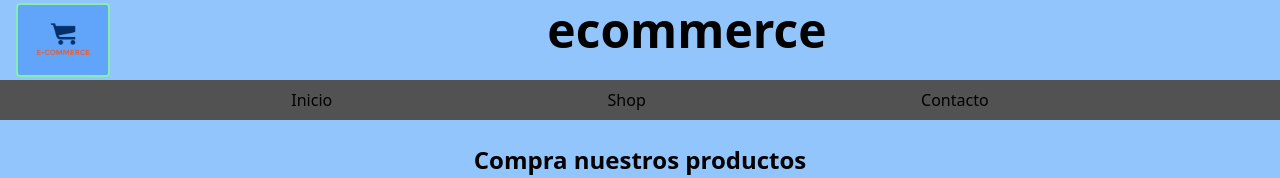
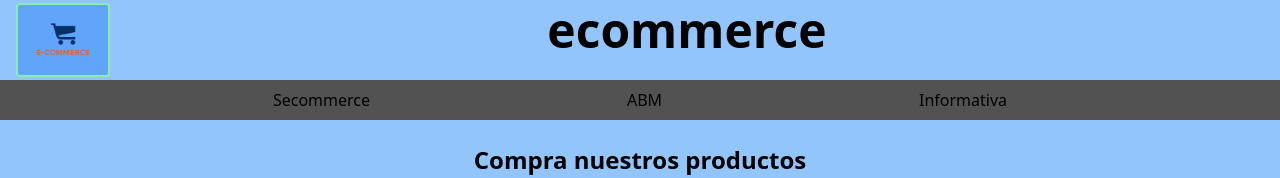
Before and after one commit to MagicPanch/Web-Generator, a Next.js app in the folder webs/base/base/: page / in a window 1280 px wide. Shown: the top 178 px of the page. Built offline with nearby package versions, Linux system fonts and the light colour scheme.

Commit message:
navBar funciona

```diff
--- a/webs/base/base/components/NavBar.tsx
+++ b/webs/base/base/components/NavBar.tsx
@@ -3,18 +3,25 @@ import React from "react";
 import Link from "next/link";
 import { NAVIGATION_LINKS } from "../constants/navbar";
 
-const NavBar = () => {
+const NavBar = ({ nombre,addMensaje }) => {
+  const enviarMensaje= () => {
+    addMensaje("childMensaje")
+  }
+
   return (
     <div className="bg-neutral-600 flex items-center justify-between h-10 px-4">
       <nav className="flex flex-grow justify-evenly">
-        {NAVIGATION_LINKS &&
+        {/* {NAVIGATION_LINKS &&
           NAVIGATION_LINKS.map((item, i) => (
             <Link href={item.href} key={i}>
               {item.label}
             </Link>
-          ))}
-      </nav>
+          ))}*/}
 
+          <button onClick = {() => addMensaje("SectionEcommerce")}>Secommerce</button>
+          <button onClick = {() => addMensaje("SectionABM")}>ABM</button>
+          <button onClick = {() => addMensaje("SectionInformativa")}>Informativa</button>
+        </nav>
     </div>
   );
 };
--- a/webs/base/base/components/SectionABM.tsx
+++ b/webs/base/base/components/SectionABM.tsx
@@ -5,10 +5,10 @@ const SectionABM = () => {
     <section>
       <div className="max-w-screen bg-blue-300 p-4 h-full px-4">
        <h1>
-        titulo
+        soy ABM
        </h1>
        <p>
-        texto
+        aca opciones para agregar parametros
        </p>
       </div>
     </section>
--- a/webs/base/base/src/app/layout.tsx
+++ b/webs/base/base/src/app/layout.tsx
@@ -19,7 +19,7 @@ export default function RootLayout({
     <html lang="en">
       <body>
         <Header />
-        <NavBar />
+        {/*<NavBar />*/}
         <main>{children}</main>
         <Footer />
       </body>
--- a/webs/base/base/src/app/page.tsx
+++ b/webs/base/base/src/app/page.tsx
@@ -1,14 +1,35 @@
+"use client";
 import Image from "next/image";
-import { SearchBar, SectionECommerce, } from "../../components";
+import { NavBar, SearchBar, SectionECommerce, } from "../../components";
 import SectionABM from "../../components/SectionABM";
+import { useState } from "react";
+import SectionInformativa from "../../components/SectionInformativa";
+
+// Mapea los nombres de los componentes a los componentes reales
+const componentMap = {
+  SectionECommerce: SectionECommerce,
+  SectionInformativa: SectionInformativa,
+  SectionABM: SectionABM,
+  // Agrega más componentes aquí según sea necesario
+};
 
 export default function Home() {
-  const SelectedComponent = SectionECommerce  //elige el component que se muestra
+  //const SelectedComponent = SectionECommerce  //elige el component que se muestra
+  const [nombre, setNombre]= useState("Mario")
+  const [mensaje,setMensaje] = useState("")
+  const addMensaje = (mensaje: any) => {
+    console.log(mensaje)
+    setMensaje(mensaje);
+  }
+   // Selecciona el componente basado en el valor de `mensaje`
+   const SelectedComponent = componentMap[mensaje] || SectionECommerce;
   return (
     <main className="h-full  items-center justify-between p-24 w-full">
 
+      <NavBar nombre={nombre} addMensaje={addMensaje}/>
+      {mensaje}
+      <div>
 
-      <div>
       {SelectedComponent ? <SelectedComponent /> : <div>Componente no encontrado</div>}
       </div>
 
```
